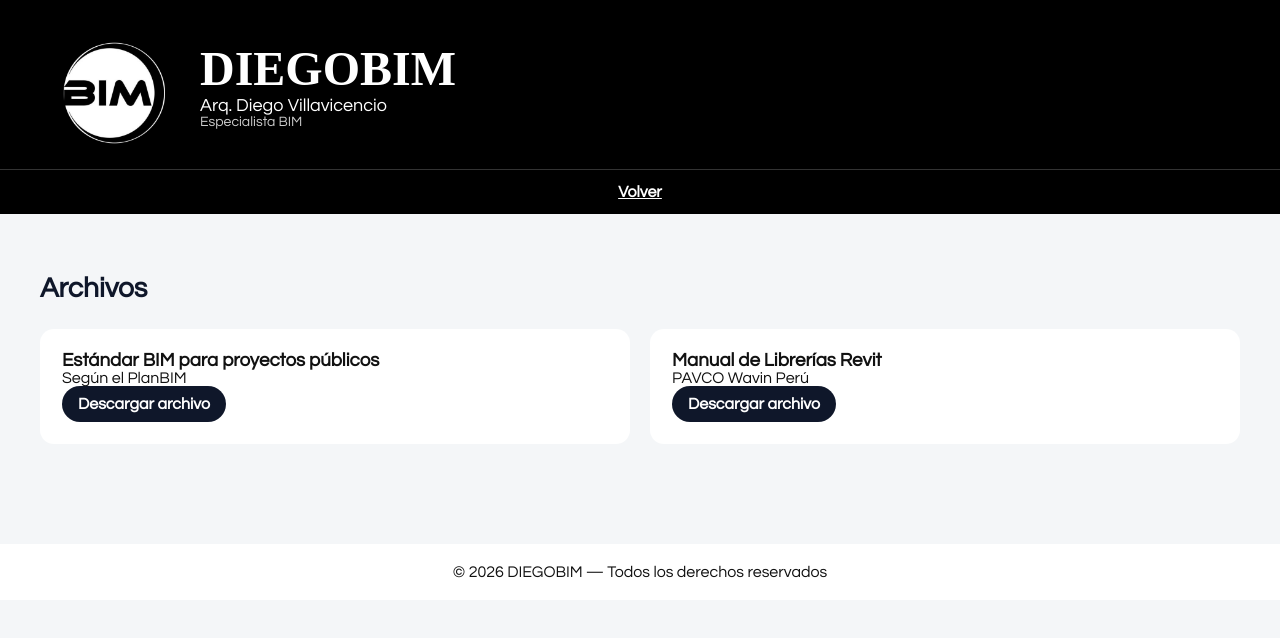
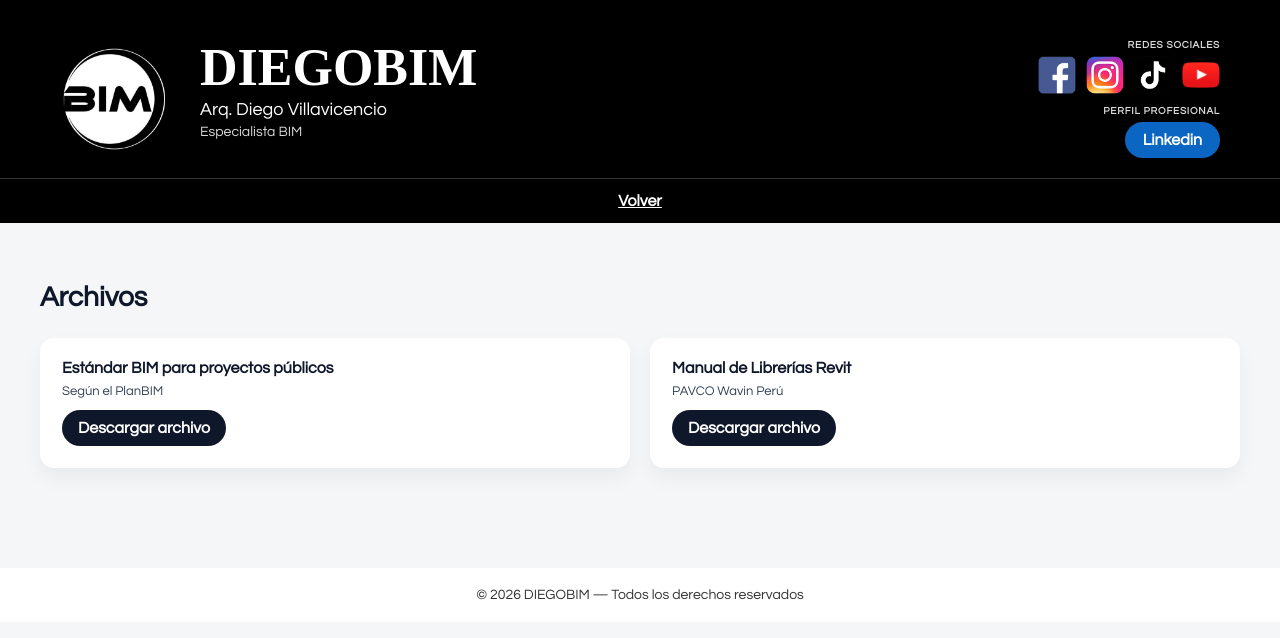
Before and after one commit to DIEGOBIMMASTER/diegobim, a plain HTML site: page archivos.html in a window 1280 px wide. Drawn offline with Linux system fonts and the light colour scheme.

Commit message:
Add files via upload

```diff
--- a/archivos.html
+++ b/archivos.html
@@ -9,6 +9,7 @@
 
 <body>
 
+<!-- ================= HERO ================= -->
 <header class="hero">
   <div class="hero-container">
 
@@ -21,13 +22,43 @@
       <p class="name">Arq. Diego Villavicencio</p>
       <p class="role">Especialista BIM</p>
     </div>
+
+    <div class="hero-social">
+      <div class="social-title">REDES SOCIALES</div>
+
+      <div class="social-icons">
+        <a href="https://facebook.com" target="_blank" rel="noopener">
+          <img src="assets/icons/facebook.png" alt="Facebook">
+        </a>
+        <a href="https://instagram.com" target="_blank" rel="noopener">
+          <img src="assets/icons/instagram.png" alt="Instagram">
+        </a>
+        <a href="https://tiktok.com" target="_blank" rel="noopener">
+          <img src="assets/icons/tiktok.png" alt="TikTok">
+        </a>
+        <a href="https://youtube.com" target="_blank" rel="noopener">
+          <img src="assets/icons/youtube.png" alt="YouTube">
+        </a>
+      </div>
+
+      <div class="social-title">PERFIL PROFESIONAL</div>
+      <a class="btn-linkedin"
+         href="https://linkedin.com"
+         target="_blank"
+         rel="noopener">
+        Linkedin
+      </a>
+    </div>
+
   </div>
 
+  <!-- MENÚ SIMPLE -->
   <nav class="main-nav">
-    <a href="index.html">Volver</a>
+    <a href="index.html#top">Volver</a>
   </nav>
 </header>
 
+<!-- ================= ARCHIVOS ================= -->
 <section class="section container">
   <h2 class="section-title">Archivos</h2>
 
--- a/styles.css
+++ b/styles.css
@@ -42,24 +42,29 @@ body {
   padding: 40px 20px 20px;
   display: flex;
   align-items: center;
+  justify-content: space-between;
   gap: 30px;
 }
 
 .hero-logo img {
   width: 110px;
+  height: auto;
+  display: block;
 }
 
 .hero-info {
   flex: 1;
+  min-width: 260px;
 }
 
 .brand {
   font-family: "Niagara Engraved", serif;
-  font-size: 48px;
+  font-size: 52px;
+  line-height: 1;
 }
 
-.name { font-size: 18px; }
-.role { font-size: 14px; opacity: 0.8; margin-bottom: 18px; }
+.name { font-size: 18px; margin-top: 6px; }
+.role { font-size: 14px; opacity: 0.85; margin: 6px 0 18px 0; }
 
 .btn-whatsapp {
   display: inline-block;
@@ -69,10 +74,25 @@ body {
   border-radius: 40px;
   font-weight: 900;
   text-decoration: none;
+  transition: transform 0.2s, filter 0.2s;
+}
+.btn-whatsapp:hover {
+  transform: translateY(-1px);
+  filter: brightness(1.03);
 }
 
+/* ===== REDES ===== */
 .hero-social {
   text-align: right;
+  min-width: 240px;
+}
+
+.social-title {
+  font-size: 10px;      /* MÁS PEQUEÑO */
+  font-weight: 800;
+  letter-spacing: 0.8px;
+  opacity: 0.85;
+  margin-bottom: 6px;
 }
 
 .social-icons {
@@ -82,16 +102,35 @@ body {
   margin-bottom: 12px;
 }
 
+.social-icons a {
+  display: inline-flex;
+  width: 38px;
+  height: 38px;
+  align-items: center;
+  justify-content: center;
+  border-radius: 10px;
+  transition: transform 0.2s, filter 0.2s;
+}
+.social-icons a:hover {
+  transform: translateY(-1px);
+  filter: brightness(1.05);
+}
+
 .social-icons img {
   width: 38px;
+  height: 38px;
+  object-fit: contain;
+  display: block;
 }
 
 .btn-linkedin {
+  display: inline-block;
   background: #0a66c2;
   color: #fff;
   padding: 10px 18px;
   border-radius: 30px;
   text-decoration: none;
+  font-weight: 800;
 }
 
 /* ===== MENU ===== */
@@ -120,6 +159,20 @@ body {
   background: #fff;
   padding: 22px;
   border-radius: 14px;
+  box-shadow: 0 10px 20px rgba(0,0,0,0.05);
+}
+
+.file-card h3 {
+  margin-bottom: 8px;
+  font-size: 16px;
+  font-weight: 900;
+  color: #0f172a;
+}
+
+.file-card p {
+  margin-bottom: 12px;
+  font-size: 13px;
+  color: #334155;
 }
 
 .btn-download {
@@ -143,32 +196,35 @@ body {
   background: #fff;
   padding: 24px;
   border-radius: 14px;
+  box-shadow: 0 10px 20px rgba(0,0,0,0.05);
+}
+
+.card h3 {
+  margin-bottom: 10px;
+  font-weight: 900;
+}
+
+.card p {
+  margin-bottom: 10px;
+  color: #334155;
+  font-size: 13px;
+  line-height: 1.5;
 }
 
 .card ul {
   padding-left: 18px;
+  color: #334155;
+  font-size: 13px;
+  line-height: 1.6;
 }
 
-/* ===== ACERCA ===== */
-.about {
-  background: #fff;
-  padding: 26px;
-  border-radius: 14px;
-}
-
-/* ===== CONTACTO ===== */
-.contact-card {
-  background: #fff;
-  padding: 26px;
-  border-radius: 14px;
-}
-
-/* ===== FOOTER ===== */
 .footer {
   text-align: center;
   padding: 20px;
   background: #fff;
   margin-top: 40px;
+  font-size: 14px;
+  color: #333;
 }
 
 /* ===== RESPONSIVE ===== */
@@ -185,4 +241,8 @@ body {
   .social-icons {
     justify-content: center;
   }
+
+  .main-nav {
+    flex-wrap: wrap;
+  }
 }
```
Also changed, not shown: index.html (+4 -2 lines).
